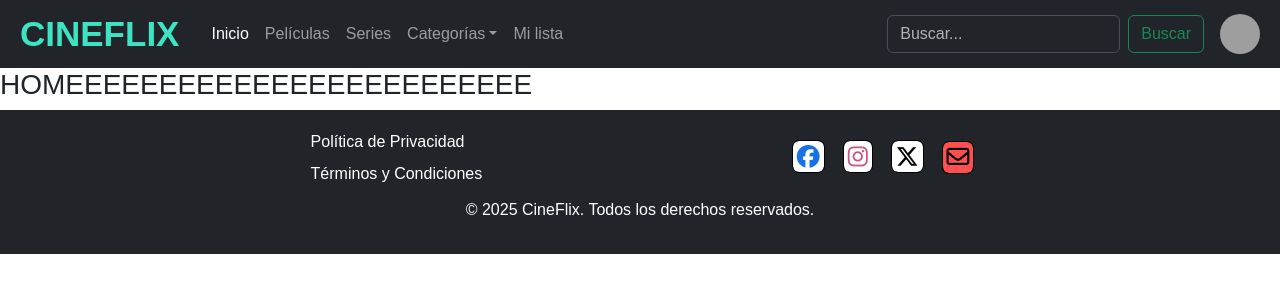
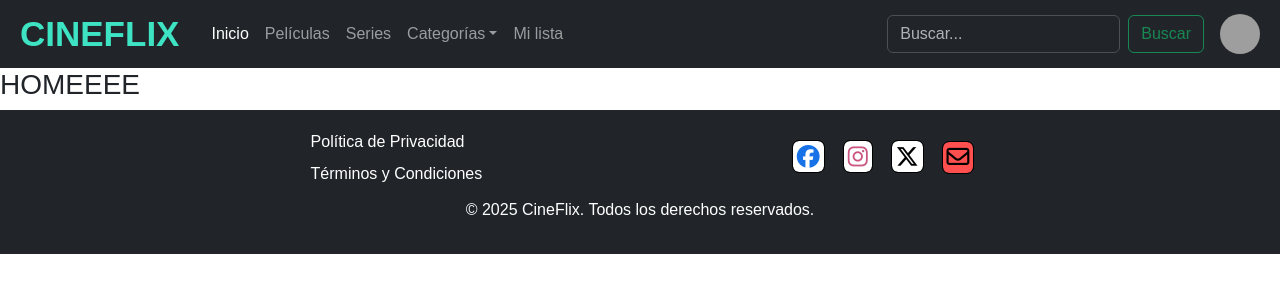
Before and after one commit to Chiki738/cineflix, a React (Vite) app: page /Home in a window 1280 px wide. Shown: the top 300 px of the page. Built offline with nearby package versions, Linux system fonts and the light colour scheme; grey boxes are pictures that could not be loaded; what @heroui/react would draw is missing.

Commit message:
fix: corregir el texto del encabezado en la página de inicio

```diff
--- a/src/pages/Home.jsx
+++ b/src/pages/Home.jsx
@@ -2,7 +2,7 @@
 function Home() {
   return (
     <>
-      <h3>HOMEEEEEEEEEEEEEEEEEEEEEEEEE</h3>
+      <h3>HOMEEEE</h3>
     </>
   );
 }
```
